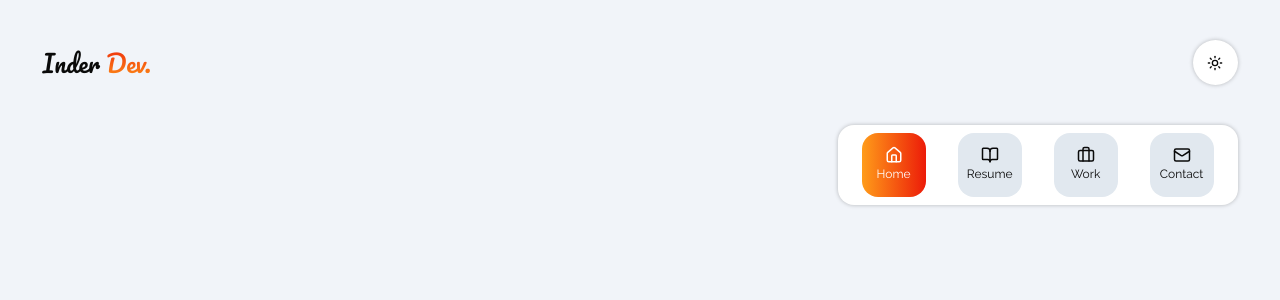
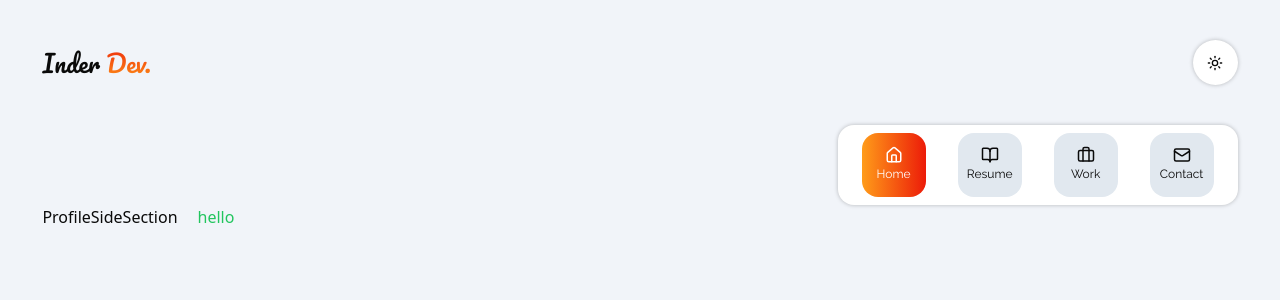
Before and after one commit to SurinderSing/PORTFOLIO-NEXT, a Next.js app: page / in a window 1280 px wide. Shown: the top 300 px of the page. Built offline with nearby package versions, Linux system fonts and the light colour scheme.

Commit message:
feat: Add ProfileSideSection to website layout
- Introduced ProfileSideSection component in website layout
- Updated layout to include ProfileSideSection alongside main content
- Uncommented hello text in Home page for initial visibility

```diff
--- a/src/app/(website)/layout.tsx
+++ b/src/app/(website)/layout.tsx
@@ -7,6 +7,7 @@ import { cn } from '@/lib/utils';
 import { ThemeProvider } from '@/components/client/theme-provider';
 import Header from '@/features/website/header';
 import Navbar from '@/features/website/navbar';
+import ProfileSideSection from '@/features/website/profile-side-section';
 export const metadata: Metadata = {
   title: 'Create Next App',
   description: 'Generated by create next app',
@@ -28,7 +29,10 @@ export default function RootLayout({
             <Header />
             <div className="section-container">
               <Navbar />
-              <div className="flex gap-5">{children}</div>
+              <div className="flex gap-5">
+                <ProfileSideSection />
+                {children}
+              </div>
             </div>
           </ThemeProvider>
         </AuthProvider>
--- a/src/app/(website)/page.tsx
+++ b/src/app/(website)/page.tsx
@@ -1,3 +1,7 @@
 export default function Home() {
-  return <main>{/* <div className="text-green-500">hello</div> */}</main>;
+  return (
+    <main>
+      <div className="text-green-500">hello</div>
+    </main>
+  );
 }
--- /dev/null
+++ b/src/features/website/profile-side-section/index.tsx
@@ -0,0 +1,7 @@
+import React from 'react';
+
+const ProfileSideSection: React.FC = () => {
+  return <div>ProfileSideSection</div>;
+};
+
+export default ProfileSideSection;
```
